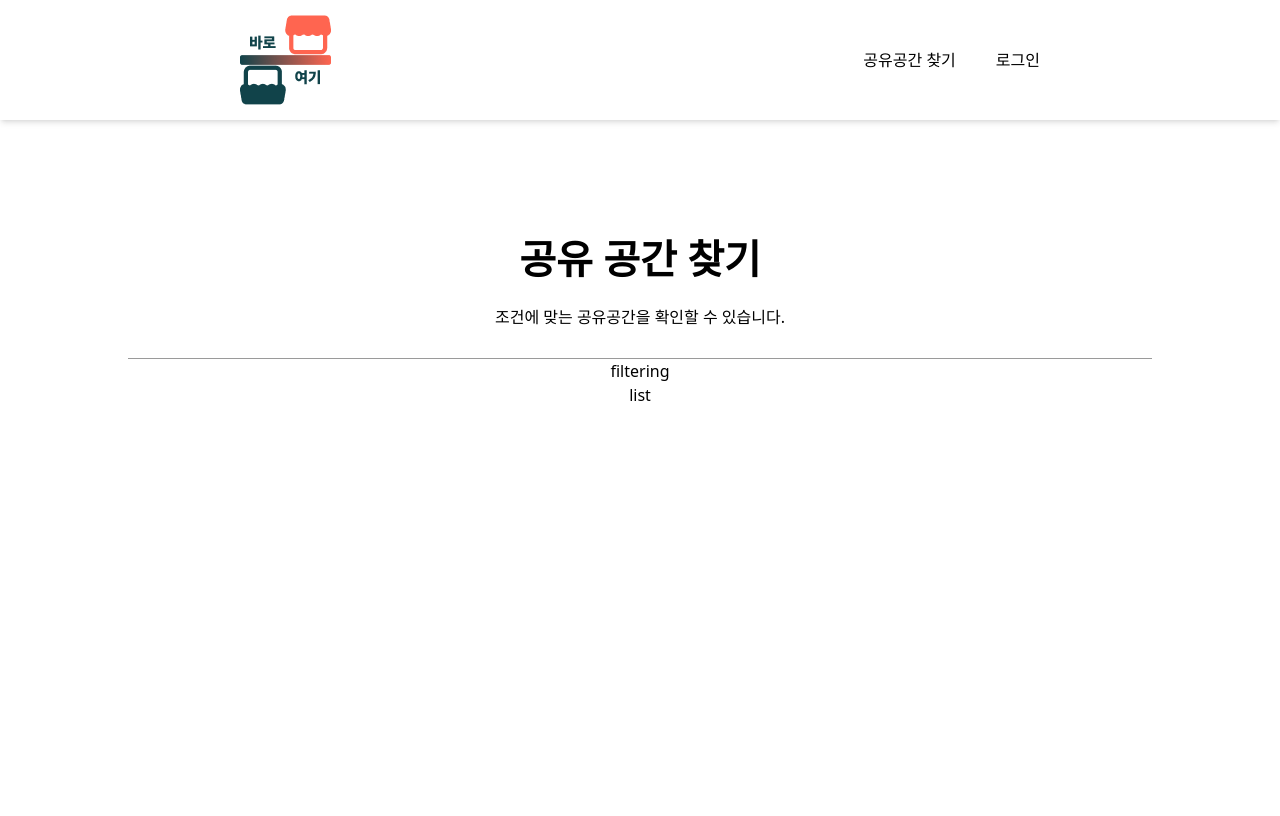
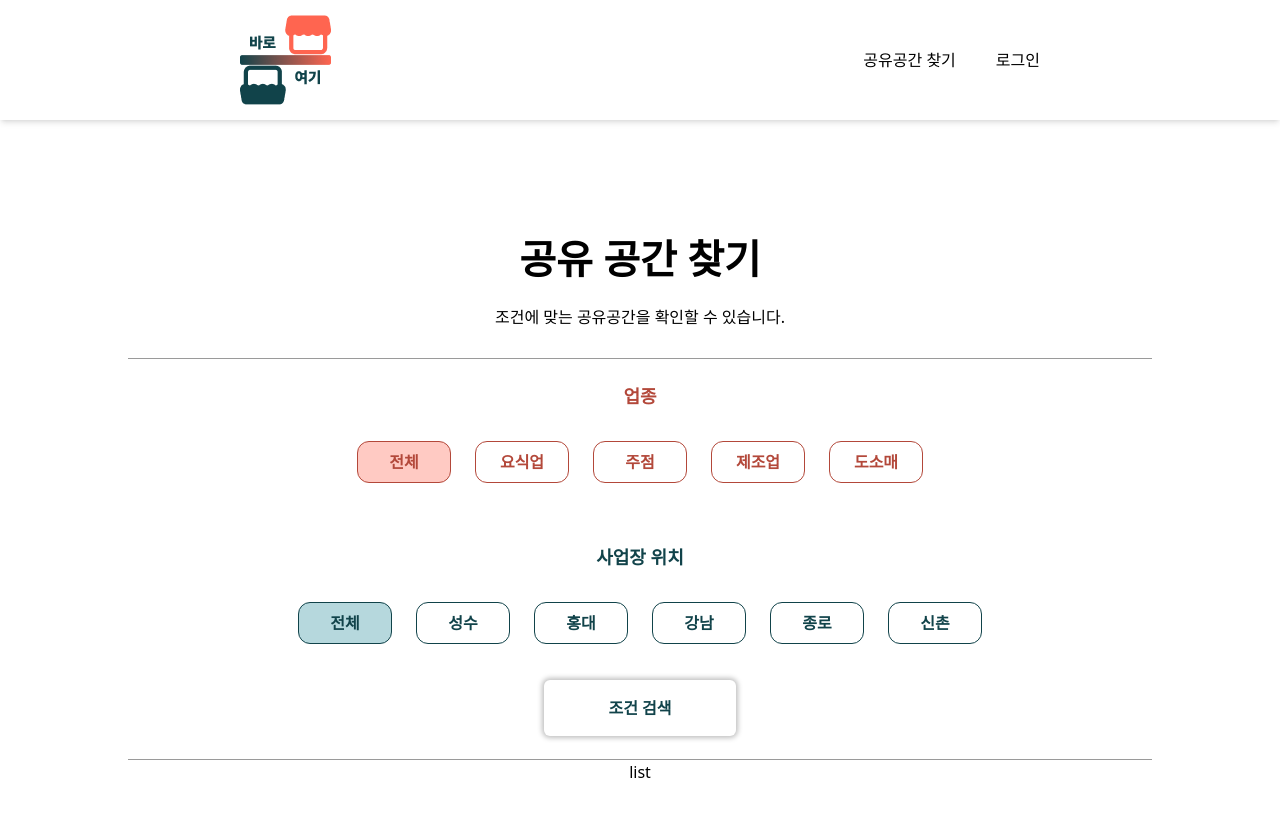
Before and after one commit to 2023-MIRTHON-2/FE, a React (Vite) app: page /place/list in a window 1280 px wide. Shown: the top 816 px of the page. Built offline with nearby package versions, Linux system fonts and the light colour scheme.

Commit message:
FEAT : place list page

```diff
--- a/src/components/category/FilteringSection.tsx
+++ b/src/components/category/FilteringSection.tsx
@@ -2,7 +2,7 @@ import ChipWrap from "./ChipWrap";
 
 interface props {
   type: "business" | "location";
-  onClickEvent: () => void;
+  onClickEvent: (pickedList: string[]) => void;
 }
 
 const businessList = ["전체", "요식업", "주점", "제조업", "도소매"];
@@ -14,11 +14,11 @@ const FilteringSection = ({ type, onClickEvent }: props) => {
     <section className={`flex flex-col items-center`}>
       <div className={`flex flex-col items-center gap-[1.9375rem]`}>
         <div
-          className={` font-bold ${
+          className={`font-semibold text-lg ${
             type === "business" ? "text-my-red" : "text-my-green"
           }`}
         >
-          {type === "business" ? "업종" : "위치"}
+          {type === "business" ? "업종" : "사업장 위치"}
         </div>
         <ChipWrap
           filteringList={filteringList}
--- a/src/pages/place/PlaceListPage.tsx
+++ b/src/pages/place/PlaceListPage.tsx
@@ -1,8 +1,10 @@
 import React, { useState } from "react";
-// import Page from "../../components/Page";
+import FilteringSection from "../../components/category/FilteringSection";
+import BaisicButton from "../../components/button/BaisicButton";
 
 const PlaceListPage = () => {
-  const [filteringList, setFilteringList] = useState([]);
+  const [filterBusinessList, setFilterBusinessList] = useState<string[]>([]);
+  const [filterLocationList, setFilterLocationList] = useState<string[]>([]);
   const [placeList, setPlaceList] = useState([]);
 
   return (
@@ -13,7 +15,30 @@ const PlaceListPage = () => {
         <div className={`font-bold text-[2.5rem]`}>공유 공간 찾기</div>
         <div>조건에 맞는 공유공간을 확인할 수 있습니다.</div>
       </section>
-      <section>filtering</section>
+      <section
+        className={`w-full flex flex-col gap-9 items-center p-[1.4375rem] basic-boder-bottom`}
+      >
+        <div className={`flex flex-col gap-[3.75rem]`}>
+          <FilteringSection
+            type={"business"}
+            onClickEvent={(list) => {
+              setFilterBusinessList(list);
+            }}
+          />
+          <FilteringSection
+            type={"location"}
+            onClickEvent={(list) => {
+              setFilterLocationList(list);
+            }}
+          />
+        </div>
+        <BaisicButton
+          content={"조건 검색"}
+          color={"green"}
+          type={"button"}
+          onClickEvent={() => console.log("hi")}
+        ></BaisicButton>
+      </section>
       <section>list</section>
     </article>
   );
```
